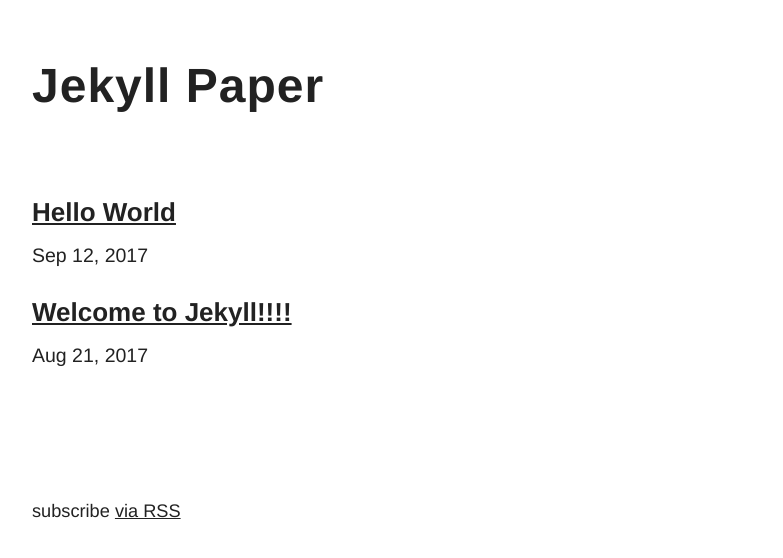
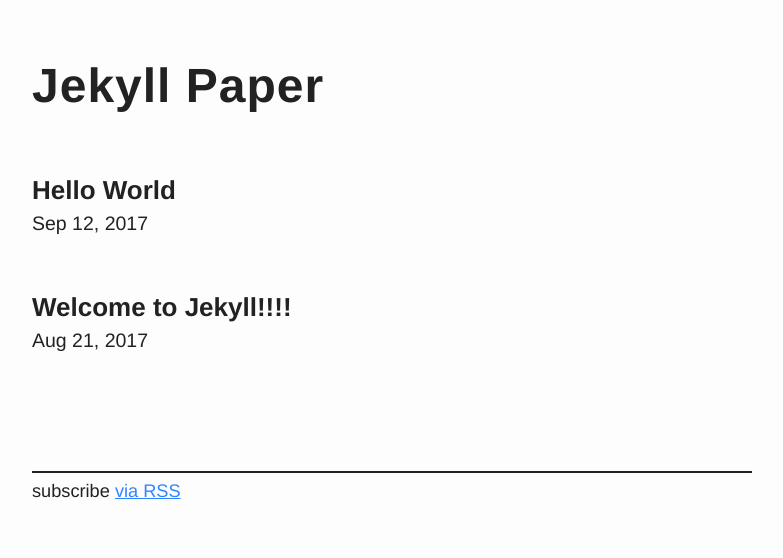
Before and after one commit to jeremyzilar/jekyll-paper, a Jekyll site: the page built from index.md, in a window 1280 px wide. Shown: the top 558 px of the page, without its empty margins (248-1031 px from the left). Built offline with Jekyll 4.4.1, drawn with Linux system fonts in a browser that asks for light colours.

Commit message:
tightening up the css

```diff
--- a/_layouts/home.html
+++ b/_layouts/home.html
@@ -7,8 +7,7 @@ layout: default
     {% assign date_format = site.minima.date_format | default: "%b %-d, %Y" %}
     <div class="row">
       <div class="entry">
-        <h2><a class="post-link" href="{{ post.url | relative_url }}">{{ post.title | escape }}</a></h2>
-        <span class="post-meta">{{ post.date | date: date_format }}</span>
+        <h2><a class="post-link" href="{{ post.url | relative_url }}">{{ post.title | escape }}</a></h2> <p class="post-meta">{{ post.date | date: date_format }}</p>
       </div>
     </div>
   {% endfor %}
--- a/_sass/base.scss
+++ b/_sass/base.scss
@@ -1,5 +1,6 @@
 
 body {
+  background: $background-color;
   font-family: $base-font-family;
   font-size: 26px;
   line-height: 36px;
@@ -8,7 +9,7 @@ body {
 }
 
 a {
-  color:$text-color;
+  color:$brand-color;
   border-bottom: solid 2px rgba(255,255,255,.5);
 }
 
@@ -51,6 +52,7 @@ p{
     font-size: 48px;
     a{
       text-decoration: none;
+      color: $text-color;
     }
     a:hover{
       text-decoration: underline;
@@ -66,18 +68,32 @@ p{
 .row{
 }
 
+.post-header{
+  margin-bottom: 55px;
+}
+
 .entry{
+  margin-bottom: 55px;
   h1{
     font-size: 1.5em;
-    margin-bottom: 5px;
+    margin-bottom: 10px;
   }
   h2{
+    margin: 0 0 5px 0;
     font-size: 1em;
     margin-bottom: 5px;
+    a{
+      color: $text-color;
+      text-decoration: none;
+    }
+    a:hover{
+      text-decoration: underline;
+    }
   }
   .post-meta{
-    margin-bottom: 50px;
+    margin-bottom: 0;
     font-size: .75em;
+    line-height: 21px;
   }
   .post-content{
     p{
@@ -90,4 +106,7 @@ p{
 footer{
   margin: 120px 0 80px 0;
   font-size: .7em;
+  .container{
+    border-top: 2px #222 solid;
+  }
 }
--- a/_sass/main.scss
+++ b/_sass/main.scss
@@ -20,7 +20,7 @@ $spacing-unit:     30px !default;
 
 $text-color:       #222 !default;
 $background-color: #fdfdfd !default;
-$brand-color:      #2a7ae2 !default;
+$brand-color:      #2D86FF !default;
 
 $grey-color:       #828282 !default;
 $grey-color-light: lighten($grey-color, 40%) !default;
```
